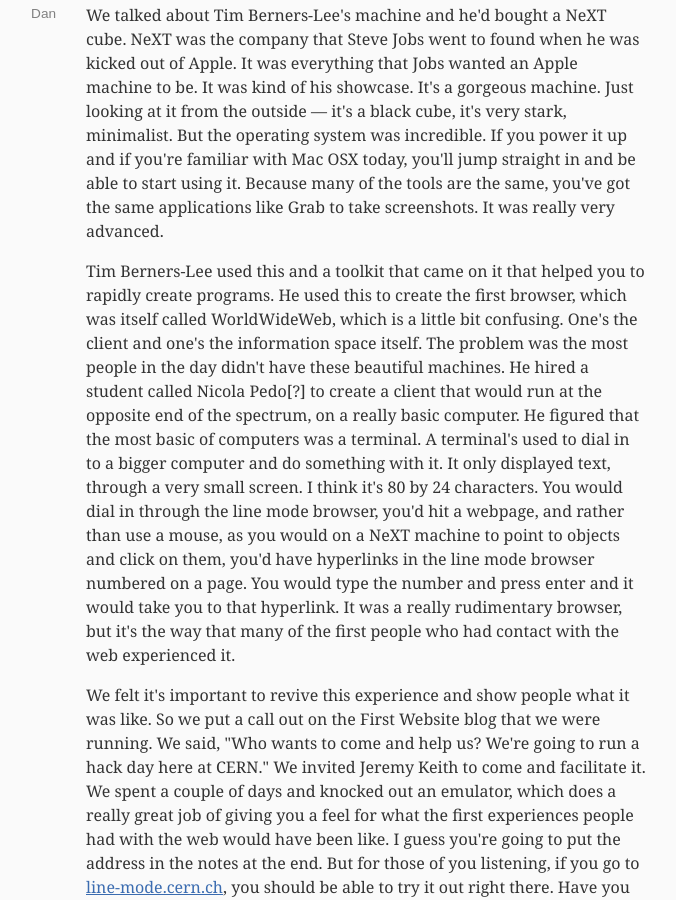
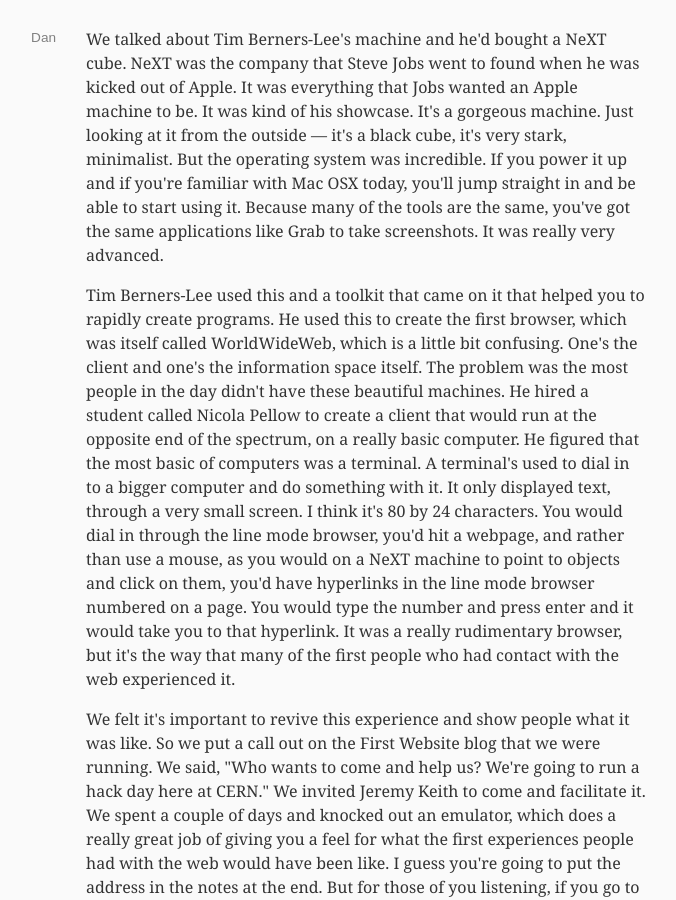
Before and after one commit to jensimmons/webahead-transcripts, a Jekyll site: the page built from _posts/transcripts/2014-09-30-085.html, in a window 1280 px wide and 900 px high, scrolled down 9544 px. Shown: the whole window, without its empty margins (294-970 px from the left). Built offline with Jekyll 4.4.1, drawn with Linux system fonts in a browser that asks for light colours; Markdown is read by kramdown in place of the engine named in the settings; some of the changed text lies outside the part shown.

Commit message:
few updates to ep85 transcript

```diff
--- a/_posts/transcripts/2014-09-30-085.html
+++ b/_posts/transcripts/2014-09-30-085.html
@@ -187,7 +187,7 @@
 <dd>
     <p>We talked about Tim Berners-Lee's machine and he'd bought a NeXT cube. NeXT was the company that Steve Jobs went to found when he was kicked out of Apple. It was everything that Jobs wanted an Apple machine to be. It was kind of his showcase. It's a gorgeous machine. Just looking at it from the outside — it's a black cube, it's very stark, minimalist. But the operating system was incredible. If you power it up and if you're familiar with Mac OSX today, you'll jump straight in and be able to start using it. Because many of the tools are the same, you've got the same applications like Grab to take screenshots. It was really very advanced.</p>
 
-    <p>Tim Berners-Lee used this and a toolkit that came on it that helped you to rapidly create programs. He used this to create the first browser, which was itself called WorldWideWeb, which is a little bit confusing. One's the client and one's the information space itself. The problem was the most people in the day didn't have these beautiful machines. He hired a student called Nicola Pedo[?] to create a client that would run at the opposite end of the spectrum, on a really basic computer. He figured that the most basic of computers was a terminal. A terminal's used to dial in to a bigger computer and do something with it. It only displayed text, through a very  small screen. I think it's 80 by 24 characters. You would dial in through the line mode browser, you'd hit a webpage, and rather than use a mouse, as you would on a NeXT machine to point to objects and click on them, you'd have hyperlinks in the line mode browser numbered on a page. You would type the number and press enter and it would take you to that hyperlink. It was a really rudimentary browser, but it's the way that many of the first people who had contact with the web experienced it.</p>
+    <p>Tim Berners-Lee used this and a toolkit that came on it that helped you to rapidly create programs. He used this to create the first browser, which was itself called WorldWideWeb, which is a little bit confusing. One's the client and one's the information space itself. The problem was the most people in the day didn't have these beautiful machines. He hired a student called Nicola Pellow to create a client that would run at the opposite end of the spectrum, on a really basic computer. He figured that the most basic of computers was a terminal. A terminal's used to dial in to a bigger computer and do something with it. It only displayed text, through a very  small screen. I think it's 80 by 24 characters. You would dial in through the line mode browser, you'd hit a webpage, and rather than use a mouse, as you would on a NeXT machine to point to objects and click on them, you'd have hyperlinks in the line mode browser numbered on a page. You would type the number and press enter and it would take you to that hyperlink. It was a really rudimentary browser, but it's the way that many of the first people who had contact with the web experienced it.</p>
 
     <p>We felt it's important to revive this experience and show people what it was like. So we put a call out on the First Website blog that we were running. We said, "Who wants to come and help us? We're going to run a hack day here at CERN." We invited Jeremy Keith to come and facilitate it. We spent a couple of days and knocked out an emulator, which does a really great job of giving you a feel for what the first experiences people had with the web would have been like. I guess you're going to put the address in the notes at the end. But for those of you listening, if you go to <a href="http://line-mode.cern.ch">line-mode.cern.ch</a>, you should be able to try it out right there. Have you tried it yourself, Jen?</p>
 </dd>
@@ -217,7 +217,7 @@
 <dd>Yeah, take it.</dd>
 
 <dt>Jen</dt>
-<dd>It's called CERN. The font is named CERN. [Dave laughs] But yeah, everything that has been created for the web at CERN is totally open-source. People can use it for whatever they want.</dd>
+<dd>It's called CERN. The font is named CERN. [Dan laughs] But yeah, everything that has been created for the web at CERN is totally open-source. People can use it for whatever they want.</dd>
 
 <dt>Dan</dt>
 <dd>
```
Also changed, not shown: other parts of _posts/transcripts/2014-09-30-085.html (+8 -8 lines).
